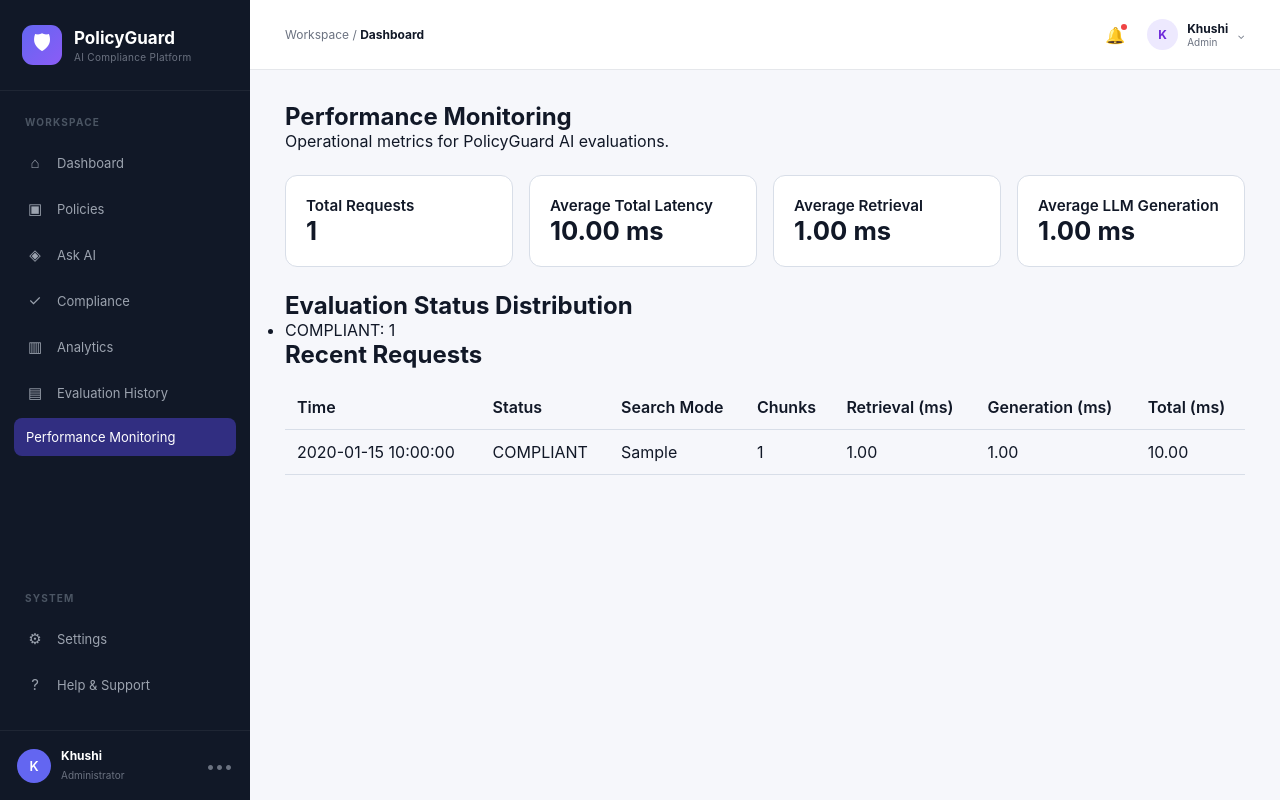
After one commit to KhushiBhatia-bot/ai-bootcamp, a Django app: page /monitoring/ in a window 1280 px wide. The commit adds this page. Run offline with Django 5.2, Linux system fonts and the light colour scheme; tables that the repository leaves empty hold one stand-in row (values such as "Sample post").

Commit message:
Add RAG monitoring and evaluation

```diff
--- a/frontend/dashboard/models.py
+++ b/frontend/dashboard/models.py
@@ -1,4 +1,42 @@
+
 from django.db import models
+
+
+class RequestMetric(models.Model):
+    STATUS_CHOICES = [
+        ("COMPLIANT", "Compliant"),
+        ("NON_COMPLIANT", "Non-compliant"),
+        ("NEEDS_REVIEW", "Needs review"),
+        ("ERROR", "Error"),
+    ]
+
+    scenario_preview = models.CharField(max_length=300, blank=True)
+    status = models.CharField(
+        max_length=20,
+        choices=STATUS_CHOICES,
+        default="NEEDS_REVIEW",
+    )
+
+    retrieval_ms = models.FloatField(default=0)
+    generation_ms = models.FloatField(default=0)
+    total_ms = models.FloatField(default=0)
+
+    retrieved_chunks = models.PositiveIntegerField(default=0)
+    search_mode = models.CharField(max_length=20, default="vector")
+
+    success = models.BooleanField(default=True)
+    error_type = models.CharField(max_length=100, blank=True)
+
+    created_at = models.DateTimeField(auto_now_add=True)
+
+    class Meta:
+        ordering = ["-created_at"]
+
+    def __str__(self):
+        return (
+            f"{self.status} — {self.total_ms} ms "
+            f"({self.created_at})"
+        )
 
 
 class PolicyEvaluation(models.Model):
--- a/frontend/dashboard/static/dashboard/css/style.css
+++ b/frontend/dashboard/static/dashboard/css/style.css
@@ -1417,3 +1417,52 @@ a {
     cursor: pointer;
     font-weight: 700;
 }
+
+.metrics-grid {
+    display: grid;
+    grid-template-columns: repeat(auto-fit, minmax(190px, 1fr));
+    gap: 16px;
+    margin: 24px 0;
+}
+
+.metric-card {
+    padding: 20px;
+    border: 1px solid var(--border-color, #d8dee8);
+    border-radius: 12px;
+    background: var(--card-background, #ffffff);
+}
+
+.metric-card h3 {
+    margin-top: 0;
+    font-size: 0.95rem;
+    font-weight: 600;
+}
+
+.metric-card p {
+    margin-bottom: 0;
+    font-size: 1.6rem;
+    font-weight: 700;
+}
+
+.table-wrapper {
+    width: 100%;
+    overflow-x: auto;
+    margin: 16px 0 32px;
+}
+
+.table-wrapper table {
+    width: 100%;
+    border-collapse: collapse;
+}
+
+.table-wrapper th,
+.table-wrapper td {
+    padding: 12px;
+    text-align: left;
+    border-bottom: 1px solid var(--border-color, #d8dee8);
+    white-space: nowrap;
+}
+
+.table-wrapper th {
+    font-weight: 600;
+}
--- a/frontend/dashboard/templates/dashboard/base.html
+++ b/frontend/dashboard/templates/dashboard/base.html
@@ -70,7 +70,10 @@
                     <span>▤</span>
                     Evaluation History
                 </a>
-
+                <a href="{% url 'monitoring' %}"
+                class="nav-item {% if active_page == 'monitoring' %}active{% endif %}">
+                    Performance Monitoring
+                </a>
 
             </div>
 
--- /dev/null
+++ b/frontend/dashboard/templates/dashboard/monitoring.html
@@ -0,0 +1,76 @@
+
+{% extends "dashboard/base.html" %}
+
+{% block content %}
+<div class="container">
+    <h1>Performance Monitoring</h1>
+    <p>Operational metrics for PolicyGuard AI evaluations.</p>
+
+    <div class="metrics-grid">
+        <div class="metric-card">
+            <h3>Total Requests</h3>
+            <p>{{ summary.total_requests|default:0 }}</p>
+        </div>
+
+        <div class="metric-card">
+            <h3>Average Total Latency</h3>
+            <p>{{ summary.avg_total_ms|floatformat:2|default:"0" }} ms</p>
+        </div>
+
+        <div class="metric-card">
+            <h3>Average Retrieval</h3>
+            <p>{{ summary.avg_retrieval_ms|floatformat:2|default:"0" }} ms</p>
+        </div>
+
+        <div class="metric-card">
+            <h3>Average LLM Generation</h3>
+            <p>{{ summary.avg_generation_ms|floatformat:2|default:"0" }} ms</p>
+        </div>
+    </div>
+
+    <h2>Evaluation Status Distribution</h2>
+    {% if status_counts %}
+        <ul>
+        {% for item in status_counts %}
+            <li>{{ item.status }}: {{ item.count }}</li>
+        {% endfor %}
+        </ul>
+    {% else %}
+        <p>No evaluation metrics recorded yet.</p>
+    {% endif %}
+
+    <h2>Recent Requests</h2>
+    <div class="table-wrapper">
+        <table>
+            <thead>
+                <tr>
+                    <th>Time</th>
+                    <th>Status</th>
+                    <th>Search Mode</th>
+                    <th>Chunks</th>
+                    <th>Retrieval (ms)</th>
+                    <th>Generation (ms)</th>
+                    <th>Total (ms)</th>
+                </tr>
+            </thead>
+            <tbody>
+            {% for item in recent_metrics %}
+                <tr>
+                    <td>{{ item.created_at|date:"Y-m-d H:i:s" }}</td>
+                    <td>{{ item.status }}</td>
+                    <td>{{ item.search_mode }}</td>
+                    <td>{{ item.retrieved_chunks }}</td>
+                    <td>{{ item.retrieval_ms|floatformat:2 }}</td>
+                    <td>{{ item.generation_ms|floatformat:2 }}</td>
+                    <td>{{ item.total_ms|floatformat:2 }}</td>
+                </tr>
+            {% empty %}
+                <tr>
+                    <td colspan="7">No requests have been recorded yet.</td>
+                </tr>
+            {% endfor %}
+            </tbody>
+        </table>
+    </div>
+</div>
+{% endblock %}
--- a/frontend/dashboard/urls.py
+++ b/frontend/dashboard/urls.py
@@ -15,4 +15,5 @@ urlpatterns = [
     name="evaluate_policy",
     ),
     path("evaluation-history/", views.evaluation_history, name="evaluation_history"),
+    path("monitoring/", views.monitoring_dashboard, name="monitoring"),
 ]
--- a/frontend/dashboard/views.py
+++ b/frontend/dashboard/views.py
@@ -7,10 +7,14 @@ from django.core.files.storage import FileSystemStorage
 from django.shortcuts import redirect, render
 
 from .models import Policy
+from .models import PolicyEvaluation, RequestMetric
 from dashboard.models import PolicyEvaluation
 from django.shortcuts import render
 from django.db.models import Q
 from dashboard.models import PolicyEvaluation
+from django.db.models import Avg, Count
+from django.shortcuts import render
+from .models import RequestMetric
 
 
 PROJECT_ROOT = Path(__file__).resolve().parents[2]
@@ -271,6 +275,16 @@ def evaluate_policy_view(request):
             )
 
         result = evaluate_policy(scenario)
+        RequestMetric.objects.create(
+            scenario_preview=scenario[:300],
+            status=result.get("status", "NEEDS_REVIEW"),
+            retrieval_ms=result.get("retrieval_ms", 0),
+            generation_ms=result.get("generation_ms", 0),
+            total_ms=result.get("total_ms", 0),
+            retrieved_chunks=result.get("retrieved_chunks", 0),
+            search_mode=result.get("search_mode", "vector"),
+            success=True,
+        )
         PolicyEvaluation.objects.create(
             scenario=scenario,
             status=result.get("status", "NEEDS_REVIEW"),
@@ -324,3 +338,32 @@ def evaluation_history(request):
         "dashboard/evaluation_history.html",
         context,
     )
+
+def monitoring_dashboard(request):
+    metrics = RequestMetric.objects.all()
+
+    summary = metrics.aggregate(
+        total_requests=Count("id"),
+        avg_total_ms=Avg("total_ms"),
+        avg_retrieval_ms=Avg("retrieval_ms"),
+        avg_generation_ms=Avg("generation_ms"),
+    )
+
+    status_counts = (
+        metrics.values("status")
+        .annotate(count=Count("id"))
+        .order_by("status")
+    )
+
+    context = {
+        "active_page": "monitoring",
+        "summary": summary,
+        "status_counts": status_counts,
+        "recent_metrics": metrics[:20],
+    }
+
+    return render(
+        request,
+        "dashboard/monitoring.html",
+        context,
+    )
```
Also changed, not shown: backend/app/api/chat.py (+119 -53 lines), frontend/dashboard/migrations/0003_requestmetric.py (added), frontend/data/vector_store/chroma.sqlite3, frontend/db.sqlite3.
